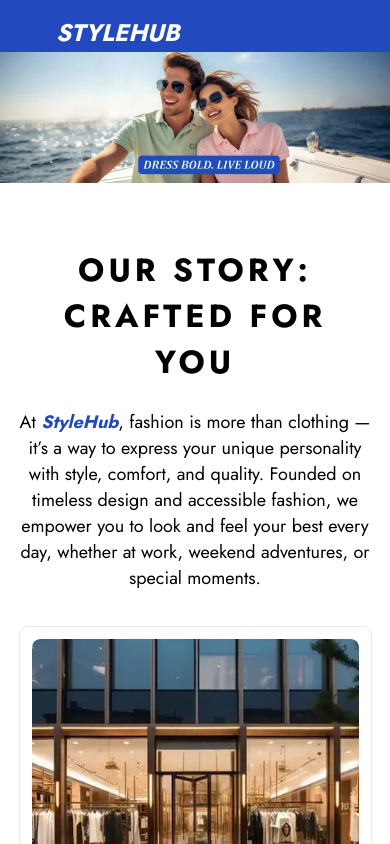
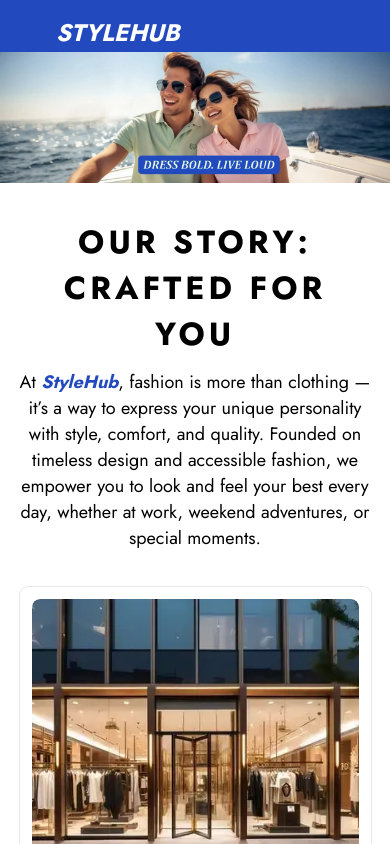
Before and after one commit to Miranda-K12/StyleHub-Online-Store, a React (Vite) app: page / in a window 390 px wide. Shown: the top 844 px of the page. Built offline with nearby package versions, Linux system fonts and the light colour scheme; some icons are missing.

Commit message:
update swiper

```diff
--- a/src/components/swiper/Swiper.jsx
+++ b/src/components/swiper/Swiper.jsx
@@ -15,7 +15,7 @@ const SwiperLayout = ({ products }) => {
       slidesPerView={1}
       pagination={{ clickable: true }}
       autoplay={{
-        delay: 2000,
+        delay: 3000,
         disableOnInteraction: false,
       }}
       loop={products.length >= maxSlides}
--- a/src/pages/home/Home.module.css
+++ b/src/pages/home/Home.module.css
@@ -2,7 +2,6 @@
   width: 100%;
   height: auto;
   overflow: hidden;
-  position: relative;
 }
 
 .heroImage {
@@ -15,7 +14,7 @@
 .brandStory {
   width: 90%;
   margin: 0 auto;
-  margin-top: 64px;
+  margin-top: 36px;
 }
 .brandText {
   width: 80%;
@@ -66,7 +65,7 @@
 @media (max-width: 768px) {
   .brandTitle,
   .newArrivalsHeader {
-    margin-bottom: 24px;
+    margin-bottom: 12px;
   }
   .shopList {
     grid-template-columns: 1fr;
```
